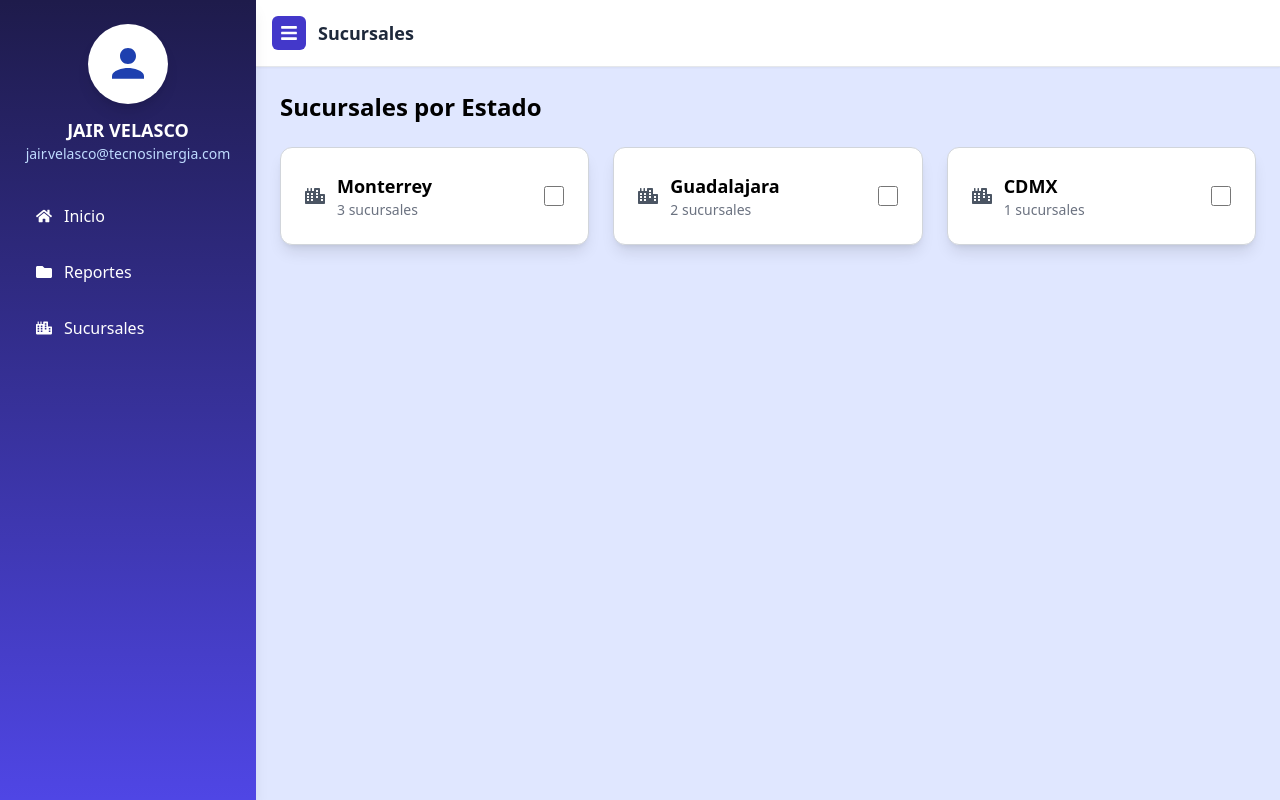
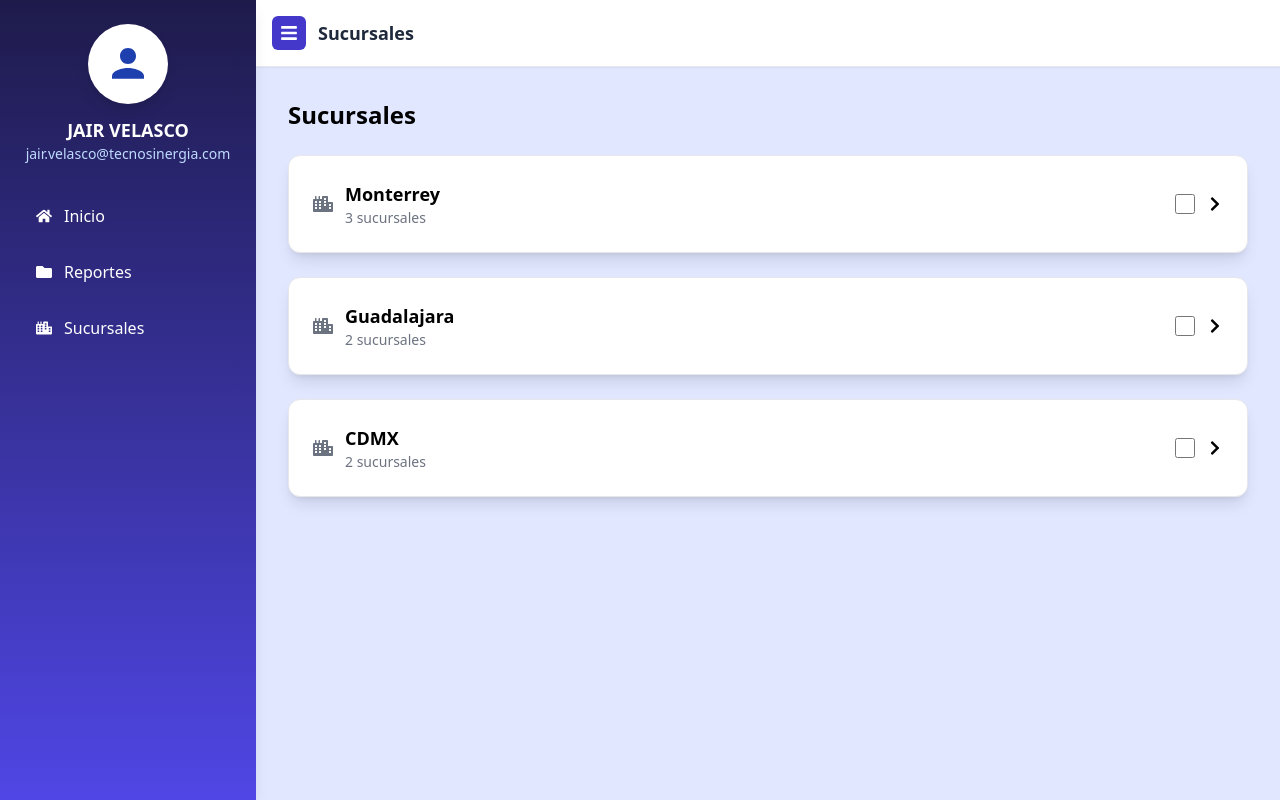
Before and after one commit to Velasco-Tecnosinergia/FrontEnd-Comex, a React (Vite) app in the folder login-app/: page /branches in a window 1280 px wide. Built offline with nearby package versions, Linux system fonts and the light colour scheme.

Commit message:
refactor(branches): redesign page layout and component structure

```diff
--- /dev/null
+++ b/login-app/src/components/BranchCard.tsx
@@ -0,0 +1,33 @@
+import { FaStore } from "react-icons/fa";
+
+interface BranchCardProps {
+  nombre: string;
+  checked: boolean;
+  onToggle: (nombre: string) => void;
+}
+
+export default function BranchCard({ nombre, checked, onToggle }: BranchCardProps) {
+  return (
+    <div
+      onClick={() => onToggle(nombre)}
+      className={`cursor-pointer p-4 rounded-lg shadow flex items-center justify-between transition-all
+        ${
+          checked
+            ? "bg-green-100 border-2 border-green-500"
+            : "bg-white hover:bg-gray-100 border border-gray-200"
+        }`}
+    >
+      <div className="flex items-center gap-3">
+        <FaStore className={`text-lg ${checked ? "text-green-600" : "text-gray-500"}`} />
+        <span className="font-medium">{nombre}</span>
+      </div>
+
+      <input
+        type="checkbox"
+        checked={checked}
+        readOnly
+        className="w-4 h-4 accent-green-600 cursor-pointer"
+      />
+    </div>
+  );
+}
--- a/login-app/src/components/StateCard.tsx
+++ b/login-app/src/components/StateCard.tsx
@@ -1,46 +1,104 @@
-import { FaCity } from "react-icons/fa";
+// src/components/EstadoCard.tsx
+import { useState, useRef, useEffect } from "react";
+import { FaCity, FaChevronDown, FaChevronRight } from "react-icons/fa";
+import SucursalCard from "./BranchCard";
+import PieChartCard from "./PieChartCard";
+import { branchesData } from "../data/branchesData";
 
 interface StateCardProps {
   estado: string;
-  sucursalesCount: number;
-  checked: boolean;
-  onToggle: (estado: string) => void;
+  sucursales: string[];
 }
 
-export default function StateCard({
-  estado,
-  sucursalesCount,
-  checked,
-  onToggle,
-}: StateCardProps) {
+export default function StateCard({ estado, sucursales }: StateCardProps) {
+  const [expanded, setExpanded] = useState(false);
+  const [selected, setSelected] = useState<string[]>([]);
+  const checkboxRef = useRef<HTMLInputElement>(null);
+
+  const toggleSucursal = (nombre: string) => {
+    setSelected((prev) =>
+      prev.includes(nombre) ? prev.filter((s) => s !== nombre) : [...prev, nombre]
+    );
+  };
+
+  const toggleAll = () => {
+    if (selected.length === sucursales.length) {
+      setSelected([]);
+    } else {
+      setSelected(sucursales);
+    }
+  };
+
+  // Manejar estado indeterminate
+  useEffect(() => {
+    if (checkboxRef.current) {
+      checkboxRef.current.indeterminate =
+        selected.length > 0 && selected.length < sucursales.length;
+    }
+  }, [selected, sucursales.length]);
+
   return (
+    <div className="w-full">
+      {/* Estado Card */}
       <div
-      onClick={() => onToggle(estado)}
-      className={`cursor-pointer p-6 rounded-xl shadow-lg flex items-center justify-between transition-all
+        onClick={() => setExpanded(!expanded)}
+        className={`cursor-pointer p-6 rounded-xl shadow-lg flex items-center justify-between transition-all mb-2
           ${
-          checked
-            ? "bg-indigo-200 border-2 border-indigo-500"
-            : "bg-white hover:bg-gray-200 border border-gray-300"
+            selected.length > 0
+              ? "bg-indigo-100 border-2 border-indigo-500"
+              : "bg-white hover:bg-gray-100 border border-gray-200"
           }`}
       >
-      {/* Lado izquierdo con icono + nombre + cantidad */}
         <div className="flex items-center gap-3">
           <FaCity
-          className={`text-xl ${checked ? "text-indigo-600" : "text-gray-600"}`}
+            className={`text-xl ${
+              selected.length > 0 ? "text-indigo-600" : "text-gray-500"
+            }`}
           />
           <div>
             <span className="font-semibold text-lg">{estado}</span>
-          <p className="text-sm text-gray-500">{sucursalesCount} sucursales</p>
+            <p className="text-sm text-gray-500">{sucursales.length} sucursales</p>
           </div>
         </div>
 
-      {/* Checkbox (solo visual, ya que toda la card es clickable) */}
+        <div className="flex items-center gap-3" onClick={(e) => e.stopPropagation()}>
           <input
             type="checkbox"
-        checked={checked}
-        readOnly
+            ref={checkboxRef}
+            checked={selected.length === sucursales.length}
+            onChange={toggleAll}
             className="w-5 h-5 accent-indigo-600 cursor-pointer"
           />
+          {expanded ? <FaChevronDown /> : <FaChevronRight />}
+        </div>
+      </div>
+
+      {/* Subcards */}
+      {expanded && (
+        <div className="ml-6 space-y-2">
+          {sucursales.map((sucursal) => (
+            <SucursalCard
+              key={sucursal}
+              nombre={sucursal}
+              checked={selected.includes(sucursal)}
+              onToggle={toggleSucursal}
+            />
+          ))}
+        </div>
+      )}
+
+      {/* Gráficas seleccionadas */}
+      {selected.length > 0 && (
+        <div className="grid grid-cols-1 md:grid-cols-2 gap-4 mt-4 ml-6">
+          {selected.map((sucursal) => (
+            <PieChartCard
+              key={sucursal}
+              title={sucursal}
+              data={branchesData[sucursal] || []}
+            />
+          ))}
+        </div>
+      )}
     </div>
   );
 }
--- /dev/null
+++ b/login-app/src/data/branchesData.ts
@@ -0,0 +1,33 @@
+export const branchesData: Record<
+  string,
+  { name: string; value: number }[]
+> = {
+  "Sucursal 1": [
+    { name: "Clientes", value: 400 },
+    { name: "Visitas", value: 300 },
+  ],
+  "Sucursal 2": [
+    { name: "Clientes", value: 250 },
+    { name: "Visitas", value: 500 },
+  ],
+  "Sucursal 3": [
+    { name: "Clientes", value: 600 },
+    { name: "Visitas", value: 200 },
+  ],
+  "Sucursal A": [
+    { name: "Clientes", value: 200 },
+    { name: "Visitas", value: 100 },
+  ],
+  "Sucursal B": [
+    { name: "Clientes", value: 450 },
+    { name: "Visitas", value: 350 },
+  ],
+  "Sucursal Centro": [
+    { name: "Clientes", value: 320 },
+    { name: "Visitas", value: 210 },
+  ],
+  "Sucursal Norte": [
+    { name: "Clientes", value: 500 },
+    { name: "Visitas", value: 400 },
+  ],
+};
--- /dev/null
+++ b/login-app/src/data/statesData.ts
@@ -0,0 +1,6 @@
+// src/data/estadosData.ts
+export const estadosData = [
+  { estado: "Monterrey", sucursales: ["Sucursal 1", "Sucursal 2", "Sucursal 3"] },
+  { estado: "Guadalajara", sucursales: ["Sucursal A", "Sucursal B"] },
+  { estado: "CDMX", sucursales: ["Sucursal Centro", "Sucursal Norte"] },
+];
--- a/login-app/src/data/sucursales.ts
+++ /dev/null
@@ -1,83 +0,0 @@
-// src/data/sucursalesData.ts
-export interface SucursalData {
-  id: string;
-  name: string;
-  chart: { name: string; value: number }[];
-}
-
-export interface EstadoData {
-  estado: string;
-  sucursales: SucursalData[];
-}
-
-export const sucursalesData: EstadoData[] = [
-  {
-    estado: "Monterrey",
-    sucursales: [
-      {
-        id: "mt1",
-        name: "Sucursal Monterrey 1",
-        chart: [
-          { name: "Activos", value: 400 },
-          { name: "Inactivos", value: 200 },
-          { name: "Pendientes", value: 100 },
-        ],
-      },
-      {
-        id: "mt2",
-        name: "Sucursal Monterrey 2",
-        chart: [
-          { name: "Activos", value: 300 },
-          { name: "Inactivos", value: 150 },
-          { name: "Pendientes", value: 50 },
-        ],
-      },
-      {
-        id: "mt3",
-        name: "Sucursal Monterrey 3",
-        chart: [
-          { name: "Activos", value: 500 },
-          { name: "Inactivos", value: 100 },
-          { name: "Pendientes", value: 200 },
-        ],
-      },
-    ],
-  },
-  {
-    estado: "Guadalajara",
-    sucursales: [
-      {
-        id: "gd1",
-        name: "Sucursal Guadalajara 1",
-        chart: [
-          { name: "Activos", value: 600 },
-          { name: "Inactivos", value: 200 },
-          { name: "Pendientes", value: 150 },
-        ],
-      },
-      {
-        id: "gd2",
-        name: "Sucursal Guadalajara 2",
-        chart: [
-          { name: "Activos", value: 400 },
-          { name: "Inactivos", value: 300 },
-          { name: "Pendientes", value: 100 },
-        ],
-      },
-    ],
-  },
-  {
-    estado: "CDMX",
-    sucursales: [
-      {
-        id: "cd1",
-        name: "Sucursal CDMX 1",
-        chart: [
-          { name: "Activos", value: 450 },
-          { name: "Inactivos", value: 250 },
-          { name: "Pendientes", value: 80 },
-        ],
-      },
-    ],
-  },
-];
--- a/login-app/src/pages/BranchesPage.tsx
+++ b/login-app/src/pages/BranchesPage.tsx
@@ -1,54 +1,21 @@
 // src/pages/Sucursales.tsx
-import { useState } from "react";
+import EstadoCard from "../components/StateCard";
+import { estadosData } from "../data/statesData";
 import BranchesLayout from "../layouts/BranchesLayout";
-import PieChartCard from "../components/PieChartCard";
-import StateCard from "../components/StateCard";
-import { sucursalesData } from "../data/sucursales";
 
-export default function Sucursales() {
-  const [selectedEstados, setSelectedEstados] = useState<string[]>([]);
-
-  const toggleEstado = (estado: string) => {
-    setSelectedEstados((prev) =>
-      prev.includes(estado) ? prev.filter((e) => e !== estado) : [...prev, estado]
-    );
-  };
-
+export default function Branches() {
   return (
-    <BranchesLayout>
-      <h1 className="text-2xl font-bold mb-6">Sucursales por Estado</h1>
-
-      {/* Cards con checkboxes */}
-      <div className="grid grid-cols-1 md:grid-cols-3 gap-6 mb-8">
-        {sucursalesData.map((estado) => (
-          <StateCard
+    <BranchesLayout title="Sucursales">
+      <div className="space-y-6 p-2">
+        <h1 className="text-2xl font-bold mb-2">Sucursales</h1>
+        {estadosData.map((estado) => (
+          <EstadoCard
             key={estado.estado}
             estado={estado.estado}
-            sucursalesCount={estado.sucursales.length}
-            checked={selectedEstados.includes(estado.estado)}
-            onToggle={toggleEstado}
+            sucursales={estado.sucursales}
           />
         ))}
       </div>
-
-      {/* Mostrar gráficos de sucursales seleccionadas */}
-      {sucursalesData.map(
-        (estado) =>
-          selectedEstados.includes(estado.estado) && (
-            <div key={estado.estado} className="mb-10">
-              <h2 className="text-xl font-bold mb-4">{estado.estado}</h2>
-              <div className="grid grid-cols-1 md:grid-cols-2 lg:grid-cols-3 gap-6">
-                {estado.sucursales.map((sucursal) => (
-                  <PieChartCard
-                    key={sucursal.id}
-                    title={sucursal.name}
-                    data={sucursal.chart}
-                  />
-                ))}
-              </div>
-            </div>
-          )
-      )}
     </BranchesLayout>
   );
 }
```
Lines whose indentation alone changed are shown as unchanged.
